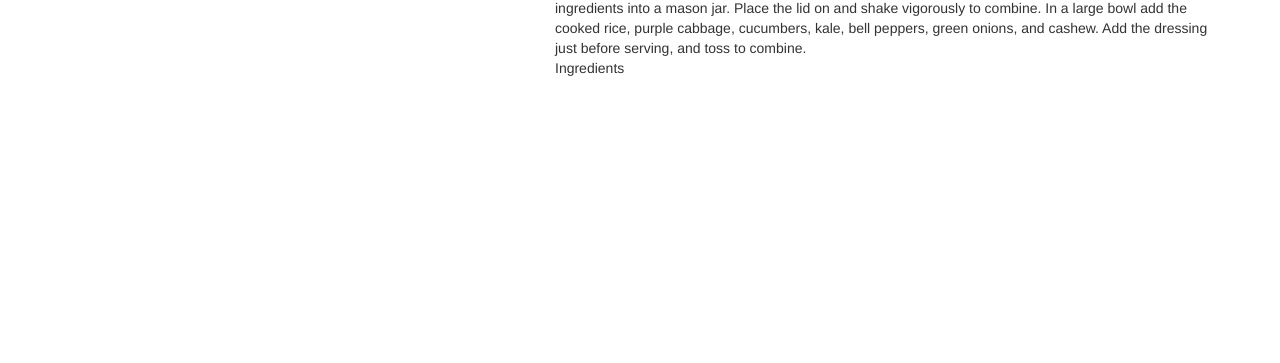
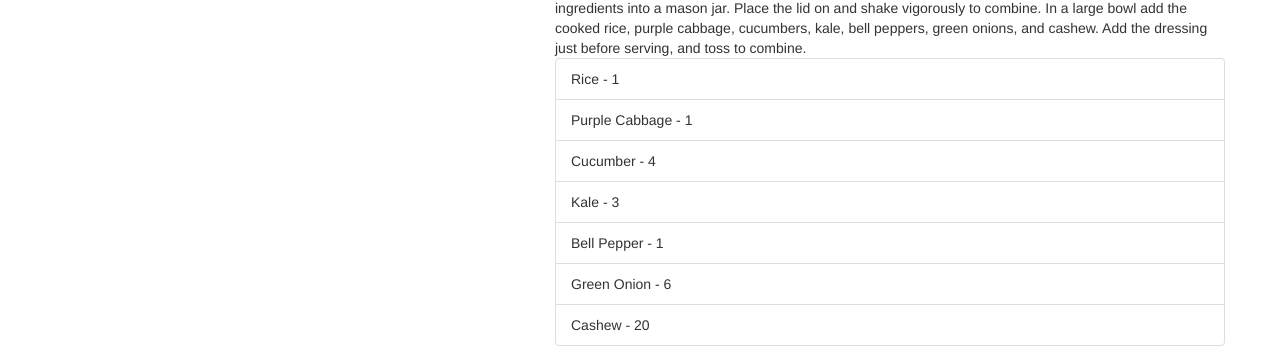
Before and after one commit to alexandrupp/angularShoppingList, an Angular app: page / in a window 1280 px wide. Both pictures are taken after a click on the link 290 px from the left and 248 px from the top of the page. Shown: the part 518-881 px from the top of the page. Before the commit the page ends 800 px from the top, so only its background shows below. Built offline with nearby package versions, Linux system fonts and the light colour scheme.

Commit message:
10.7 Adding Ingredients to Recipes

```diff
--- a/src/app/recipes/recipe-detail/recipe-detail.component.html
+++ b/src/app/recipes/recipe-detail/recipe-detail.component.html
@@ -29,6 +29,10 @@
 </div>
 <div class="row">
     <div class="col-xs-12">
-        Ingredients
+        <ul class="list-group">
+            <li class="list-group-item" *ngFor="let ingredient of recipe.ingredients">
+                {{ingredient.name}} - {{ingredient.amount}}
+            </li>
+        </ul>
     </div>
 </div>
--- a/src/app/recipes/recipe.model.ts
+++ b/src/app/recipes/recipe.model.ts
@@ -1,13 +1,17 @@
+import { Ingredient } from "../shared/ingredient.model";
+
 export class Recipe {
 
     public name: string;
     public description: string;
     public imagePath: string;
+    public ingredients: Ingredient[];
 
-    constructor(name: string, description: string, imagePath: string) {
+    constructor(name: string, description: string, imagePath: string, ingredients: Ingredient[]) {
         this.name = name;
         this.description = description;
         this.imagePath = imagePath;
+        this.ingredients = ingredients;
     }
 
 }
--- a/src/app/recipes/recipe.service.ts
+++ b/src/app/recipes/recipe.service.ts
@@ -1,4 +1,5 @@
 import { EventEmitter } from "@angular/core";
+import { Ingredient } from "../shared/ingredient.model";
 import { Recipe } from "./recipe.model";
 
 export class RecipeService {
@@ -13,14 +14,29 @@ export class RecipeService {
           Add all dressing ingredients into a mason jar. Place the lid on and shake vigorously to combine.
           In a large bowl add the cooked rice, purple cabbage, cucumbers, kale, bell peppers, green onions, and cashew.
           Add the dressing just before serving, and toss to combine.`,
-      "https://www.blondelish.com/wp-content/uploads/2018/12/Vegan-Thai-Rice-Salad-Recipe-5.jpg"
+      "https://www.blondelish.com/wp-content/uploads/2018/12/Vegan-Thai-Rice-Salad-Recipe-5.jpg",
+      [
+        new Ingredient("Rice", 1),
+        new Ingredient("Purple Cabbage", 1),
+        new Ingredient("Cucumber", 4),
+        new Ingredient("Kale", 3),
+        new Ingredient("Bell Pepper", 1),
+        new Ingredient("Green Onion", 6),
+        new Ingredient("Cashew", 20),
+      ]
     ),
     new Recipe(
       "Best Bruschetta Recipe You Can’t Be Without This Summer",
       `Preheat oven 450°F. Slice French bread into thin slices and bake about 10 minutes or until crispy. Remove from oven and rub garlic clove across top.
             In bowl, combine all remaining ingredients. When ready to serve, top toasted bread.`,
-      "https://thehealthycookingblog.com/public/uploads/2017/08/best-bruschetta-recipe-tomato-bruschetta-recipe.png"
-    )
+      "https://thehealthycookingblog.com/public/uploads/2017/08/best-bruschetta-recipe-tomato-bruschetta-recipe.png",
+      [
+        new Ingredient("Bread", 6),
+        new Ingredient("Garlic", 3),
+        new Ingredient("Tomatoes", 2),
+        new Ingredient("Basil Leaves", 8),
+        new Ingredient("Onion", 1),
+      ])
   ];
 
   getRecipes() {
--- a/src/app/recipes/recipes.component.ts
+++ b/src/app/recipes/recipes.component.ts
@@ -5,15 +5,15 @@ import { RecipeService } from './recipe.service';
 @Component({
   selector: 'app-recipes',
   templateUrl: './recipes.component.html',
-  providers:[RecipeService]
+  providers: [RecipeService]
 })
 export class RecipesComponent implements OnInit {
 
-  @Input() selectedRecipe: Recipe = new Recipe("", "", "");
+  @Input() selectedRecipe: Recipe = new Recipe("", "", "", []);
 
   constructor(private recipeService: RecipeService) { }
 
-  ngOnInit(){
+  ngOnInit() {
     this.recipeService.recipeSelected.subscribe(
       (recipe: Recipe) => {
         this.selectedRecipe = recipe;
```
